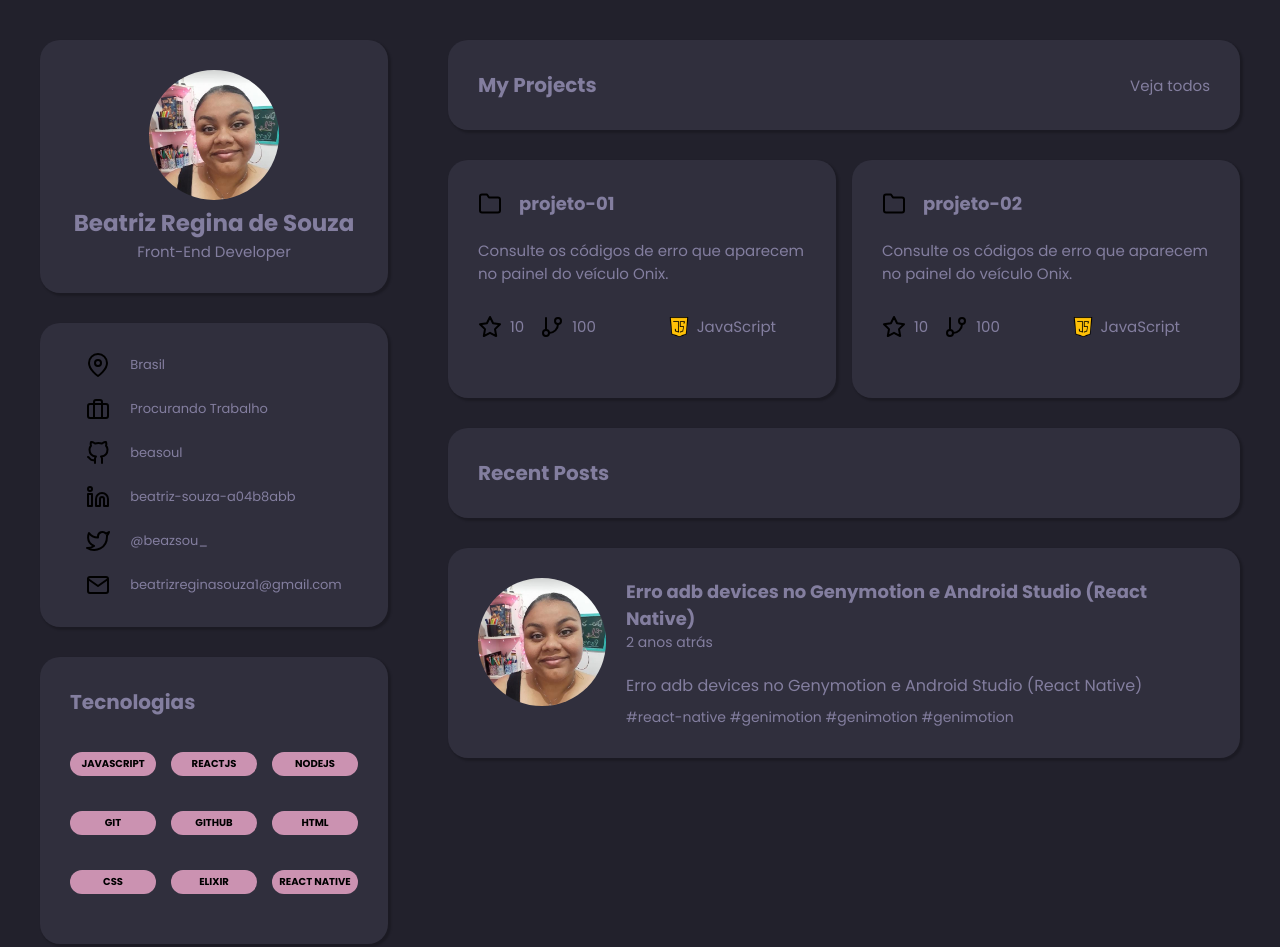
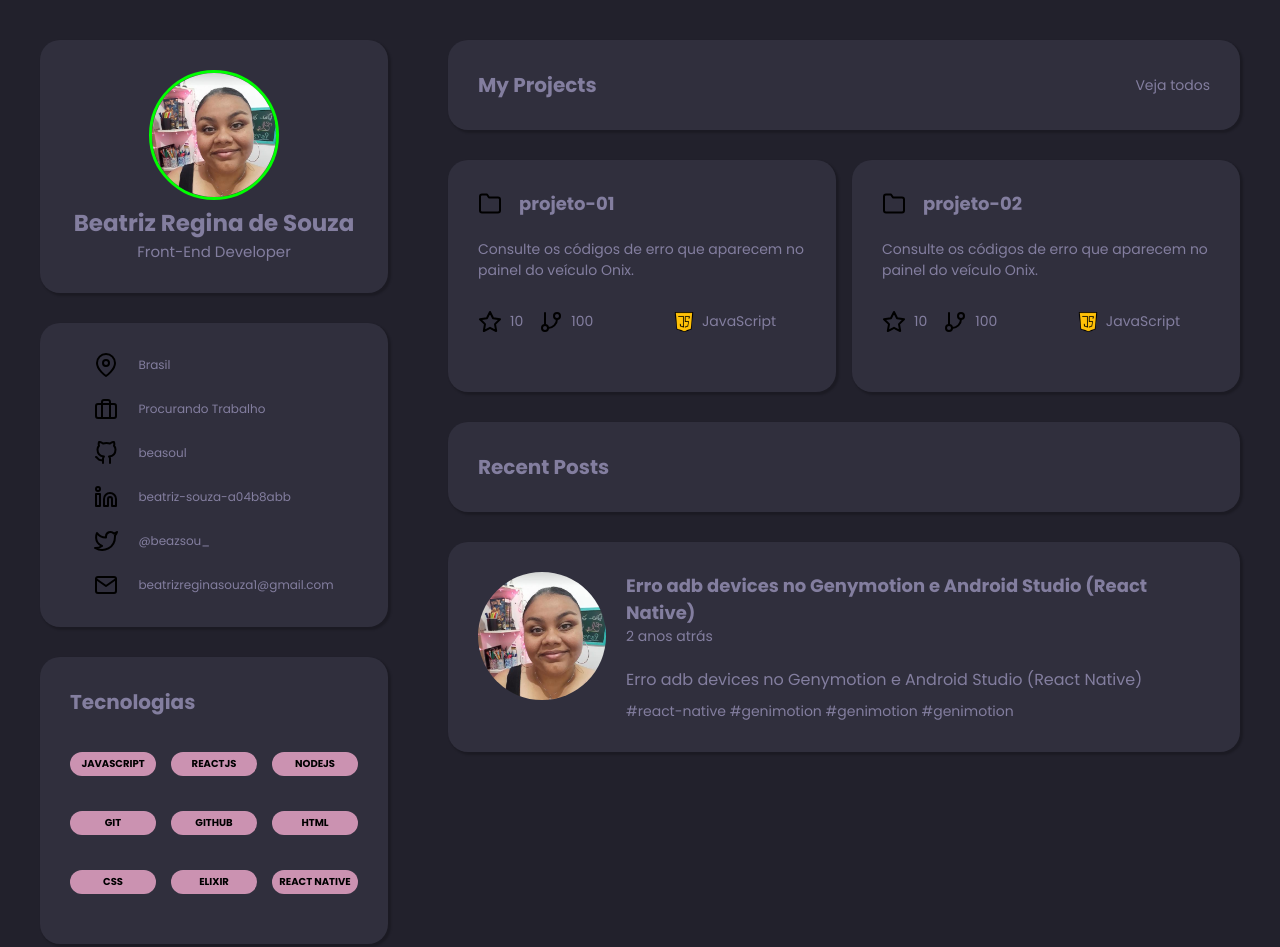
Before and after one commit to beasou/meuPortfolio, a plain HTML site: page index.html in a window 1280 px wide. Shown: the top 947 px of the page. Drawn offline with Linux system fonts and the light colour scheme.

Commit message:
Add, borda na foto de perfil

```diff
--- a/style.css
+++ b/style.css
@@ -45,7 +45,7 @@ h3{
 h4{
     font-size: 18px;
 }
-h5{
+h5, p{
     font-weight: normal;
     font-size: 14px;
 }
@@ -53,10 +53,18 @@ h5{
 .perfil{
     text-align: center;
 }
+.perfil img{
+    border: 3px solid #00FF00;
+    box-sizing: border-box;
+}
 .perfil img, .post img{
     width: 45%;
     height: 45%;
     border-radius: 50%;
+}
+.perfil p{
+    font-size: 13px;
+    line-height: 16px;
 }
 /*-------------------------------------------LINKS-------*/
 .links{
@@ -75,7 +83,7 @@ a{
 li a{
     text-decoration: none;
     color: var(--text-color);
-    font-size: 13px;
+    font-size: 12px;
 }
 li{
     margin-bottom: 20px;
@@ -164,7 +172,6 @@ section{
 }
 .project h4{
     margin-left: 17px;
-
 }
 
 .title{
@@ -222,4 +229,5 @@ footer{
     align-items: center;
     justify-content: center;
     line-height: 20px;
+    margin-bottom: 20px;
 }
```
